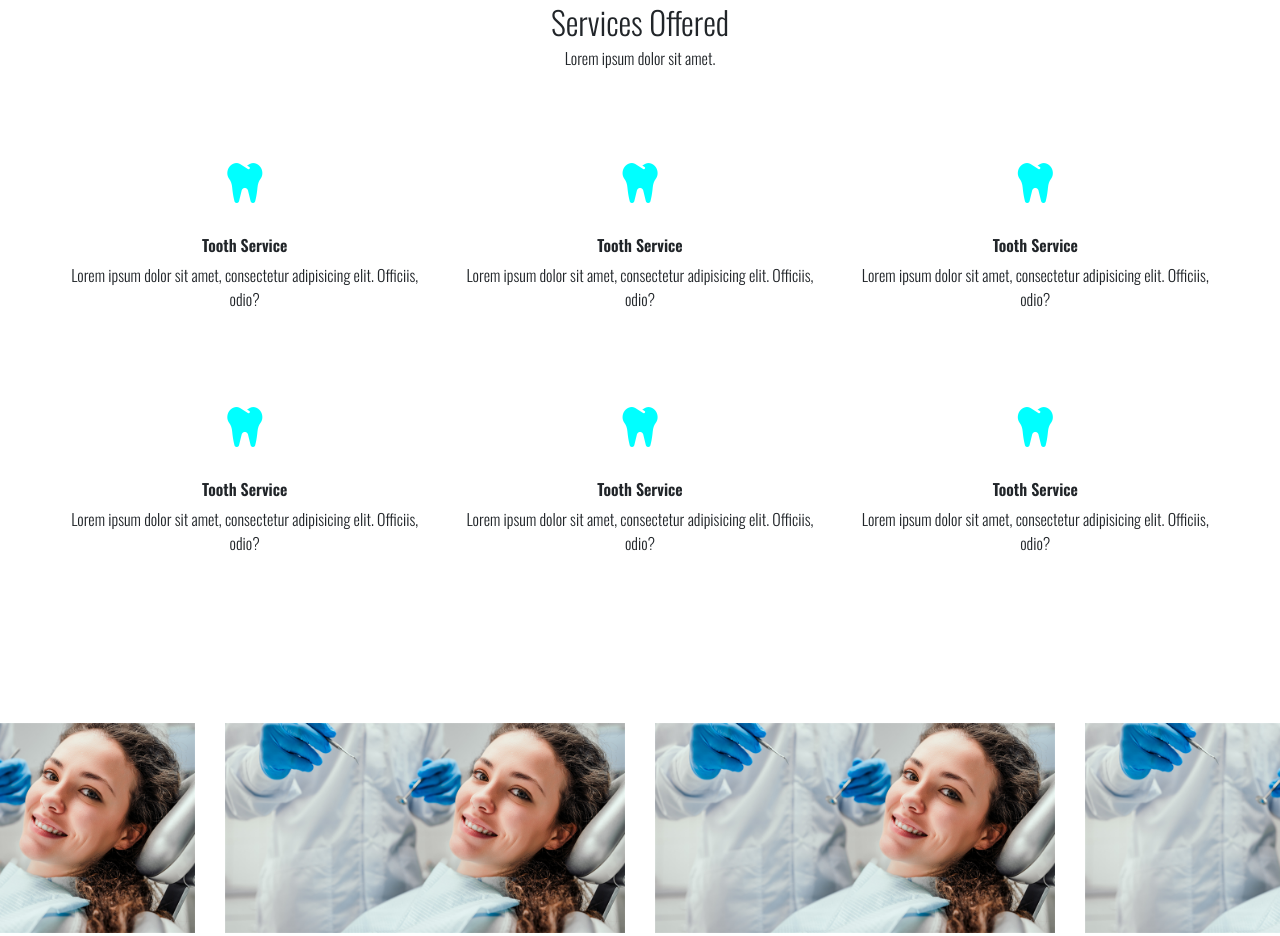
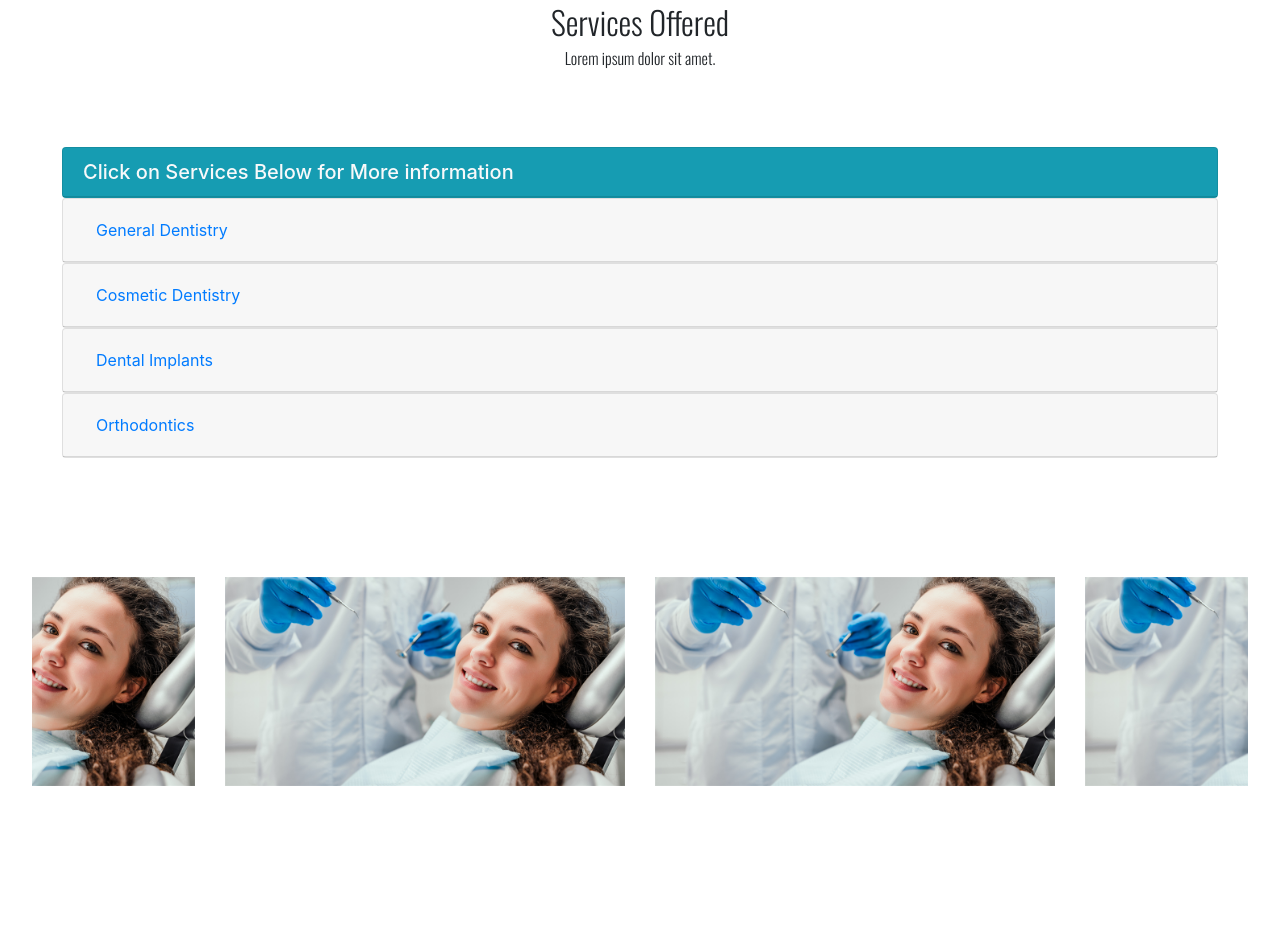
Before and after one commit to keivanmojmali/dental-website, a website: page index.html in a window 1280 px wide. Shown: the part 2191-3127 px from the top of the page. Drawn offline with nearby package versions, Linux system fonts and the light colour scheme.

Commit message:
working on it

```diff
--- a/index.html
+++ b/index.html
@@ -150,93 +150,97 @@
     </div>
 
     <div class="row m-3 p-3">
+      <div class="col">
+<div id="accordion">
 
-      <div class="col">
-        <div class="row m-3">
-          <div class="col text-center">
-            <i class="fas fa-tooth icon-size"></i>
+  <div class="card bg-info text-light">
+    <div class="card-header">
+      <h5 class="mb-0">
+        Click on Services Below for More information
+      </h5>
     </div>
   </div>
-        <div class="row standard-font">
-          <div class="col text-center p-3">
-            <h6><span class="font-bold m-2">Tooth Service</span></h6>
-            <p>Lorem ipsum dolor sit amet, consectetur adipisicing elit. Officiis, odio?</p>
+    <div class="card">
+      <div class="card-header" id="headingFive">
+        <h5 class="mb-0">
+          <button class="btn btn-link collapsed" data-toggle="collapse" data-target="#collapseFive" aria-expanded="false"
+            aria-controls="collapseFive">
+           General Dentistry
+          </button>
+        </h5>
+      </div>
+      <div id="collapseFive" class="collapse" aria-labelledby="headingFive" data-parent="#accordion">
+        <div class="card-body">
+          Anim pariatur cliche reprehenderit, enim eiusmod high life accusamus terry richardson ad squid. 3 wolf moon
+          officia aute, non cupidatat skateboard dolor brunch. Food truck quinoa nesciunt laborum eiusmod. Brunch 3 wolf
+          moon tempor, sunt aliqua put a bird on it squid single-origin coffee nulla assumenda shoreditch et. Nihil anim
+          keffiyeh helvetica, craft beer labore wes anderson cred nesciunt sapiente ea proident. Ad vegan excepteur
+          butcher vice lomo. Leggings occaecat craft beer farm-to-table, raw denim aesthetic synth nesciunt you probably
+          haven't heard of them accusamus labore sustainable VHS.
         </div>
       </div>
     </div>
-
-      <div class="col">
-        <div class="row m-3">
-          <div class="col text-center">
-            <i class="fas fa-tooth icon-size"></i>
+  <div class="card">
+    <div class="card-header" id="headingFour">
+      <h5 class="mb-0">
+        <button class="btn btn-link collapsed" data-toggle="collapse" data-target="#collapseFour" aria-expanded="false"
+          aria-controls="collapseTwo">
+          Cosmetic Dentistry
+        </button>
+      </h5>
     </div>
-        </div>
-        <div class="row standard-font">
-          <div class="col text-center p-3">
-            <h6><span class="font-bold m-2">Tooth Service</span></h6>
-            <p>Lorem ipsum dolor sit amet, consectetur adipisicing elit. Officiis, odio?</p>
+    <div id="collapseFour" class="collapse" aria-labelledby="headingFour" data-parent="#accordion">
+      <div class="card-body">
+        Anim pariatur cliche reprehenderit, enim eiusmod high life accusamus terry richardson ad squid. 3 wolf moon
+        officia aute, non cupidatat skateboard dolor brunch. Food truck quinoa nesciunt laborum eiusmod. Brunch 3 wolf
+        moon tempor, sunt aliqua put a bird on it squid single-origin coffee nulla assumenda shoreditch et. Nihil anim
+        keffiyeh helvetica, craft beer labore wes anderson cred nesciunt sapiente ea proident. Ad vegan excepteur
+        butcher vice lomo. Leggings occaecat craft beer farm-to-table, raw denim aesthetic synth nesciunt you probably
+        haven't heard of them accusamus labore sustainable VHS.
       </div>
     </div>
   </div>
-
-      <div class="col">
-        <div class="row m-3">
-          <div class="col text-center">
-            <i class="fas fa-tooth icon-size"></i>
+  <div class="card">
+    <div class="card-header" id="headingTwo">
+      <h5 class="mb-0">
+        <button class="btn btn-link collapsed" data-toggle="collapse" data-target="#collapseTwo" aria-expanded="false"
+          aria-controls="collapseTwo">
+          Dental Implants
+        </button>
+      </h5>
     </div>
-        </div>
-        <div class="row standard-font">
-          <div class="col text-center p-3">
-            <h6><span class="font-bold m-2">Tooth Service</span></h6>
-            <p>Lorem ipsum dolor sit amet, consectetur adipisicing elit. Officiis, odio?</p>
+    <div id="collapseTwo" class="collapse" aria-labelledby="headingTwo" data-parent="#accordion">
+      <div class="card-body">
+        Anim pariatur cliche reprehenderit, enim eiusmod high life accusamus terry richardson ad squid. 3 wolf moon
+        officia aute, non cupidatat skateboard dolor brunch. Food truck quinoa nesciunt laborum eiusmod. Brunch 3 wolf
+        moon tempor, sunt aliqua put a bird on it squid single-origin coffee nulla assumenda shoreditch et. Nihil anim
+        keffiyeh helvetica, craft beer labore wes anderson cred nesciunt sapiente ea proident. Ad vegan excepteur
+        butcher vice lomo. Leggings occaecat craft beer farm-to-table, raw denim aesthetic synth nesciunt you probably
+        haven't heard of them accusamus labore sustainable VHS.
       </div>
     </div>
   </div>
-
+  <div class="card">
+    <div class="card-header" id="headingThree">
+      <h5 class="mb-0">
+        <button class="btn btn-link collapsed" data-toggle="collapse" data-target="#collapseThree" aria-expanded="false"
+          aria-controls="collapseThree">
+          Orthodontics
+        </button>
+      </h5>
     </div>
-    <div class="row m-3 p-3">
-      <div class="col">
-        <div class="row m-3">
-          <div class="col text-center">
-            <i class="fas fa-tooth icon-size"></i>
-          </div>
-        </div>
-        <div class="row standard-font">
-          <div class="col text-center p-3">
-            <h6><span class="font-bold m-2">Tooth Service</span></h6>
-            <p>Lorem ipsum dolor sit amet, consectetur adipisicing elit. Officiis, odio?</p>
+    <div id="collapseThree" class="collapse" aria-labelledby="headingThree" data-parent="#accordion">
+      <div class="card-body">
+        Anim pariatur cliche reprehenderit, enim eiusmod high life accusamus terry richardson ad squid. 3 wolf moon
+        officia aute, non cupidatat skateboard dolor brunch. Food truck quinoa nesciunt laborum eiusmod. Brunch 3 wolf
+        moon tempor, sunt aliqua put a bird on it squid single-origin coffee nulla assumenda shoreditch et. Nihil anim
+        keffiyeh helvetica, craft beer labore wes anderson cred nesciunt sapiente ea proident. Ad vegan excepteur
+        butcher vice lomo. Leggings occaecat craft beer farm-to-table, raw denim aesthetic synth nesciunt you probably
+        haven't heard of them accusamus labore sustainable VHS.
       </div>
     </div>
   </div>
-
-      <div class="col">
-        <div class="row m-3">
-          <div class="col text-center">
-            <i class="fas fa-tooth icon-size"></i>
 </div>
-        </div>
-        <div class="row standard-font">
-          <div class="col text-center p-3">
-            <h6><span class="font-bold m-2">Tooth Service</span></h6>
-            <p>Lorem ipsum dolor sit amet, consectetur adipisicing elit. Officiis, odio?</p>
-          </div>
-        </div>
-      </div>
-
-      <div class="col">
-        <div class="row m-3">
-          <div class="col text-center">
-            <i class="fas fa-tooth icon-size"></i>
-          </div>
-        </div>
-        <div class="row standard-font">
-          <div class="col text-center p-3">
-            <h6><span class="font-bold m-2">Tooth Service</span></h6>
-            <p>Lorem ipsum dolor sit amet, consectetur adipisicing elit. Officiis, odio?</p>
-          </div>
-        </div>
-      </div>
-
       </div>
 
       <!-- THIS IS THE PICTURE GALLERY  -->
@@ -341,8 +345,6 @@
 
 
 
-
-
   </div>
 
 
--- a/style.css
+++ b/style.css
@@ -67,3 +67,13 @@ font-family: 'Oswald', sans-serif, Arial, Helvetica;
 .bg-lime {
   background-color: #A7C526;
 }
+
+.unstyled-link {
+  text-decoration: none;
+  color: black;
+  outline: none;
+}
+
+a:hover {
+  color: ;
+}
```
Lines whose indentation alone changed are shown as unchanged.
